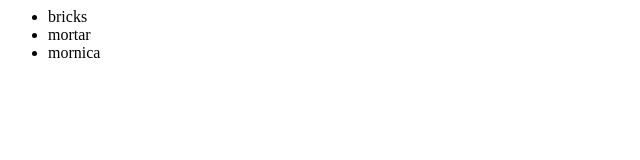
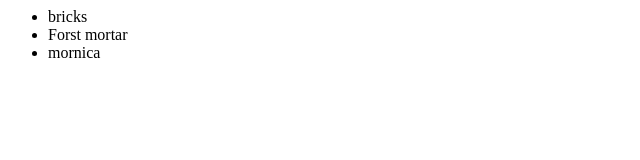
Before and after one commit to YukeChen/GitTest, a plain HTML site: page index.html in a window 1280 px wide. Shown: the full height of the page, 0-640 px from the left. Drawn offline with Linux system fonts and the light colour scheme.

Commit message:
change index.html

```diff
--- a/index.html
+++ b/index.html
@@ -3,7 +3,7 @@
 	<div>
 		<ul>
 			<li>bricks</li>
-			<li>mortar</li>
+			<li>Forst mortar</li>
 			<li>mornica</li>
 		</ul>
 	</div>
```
